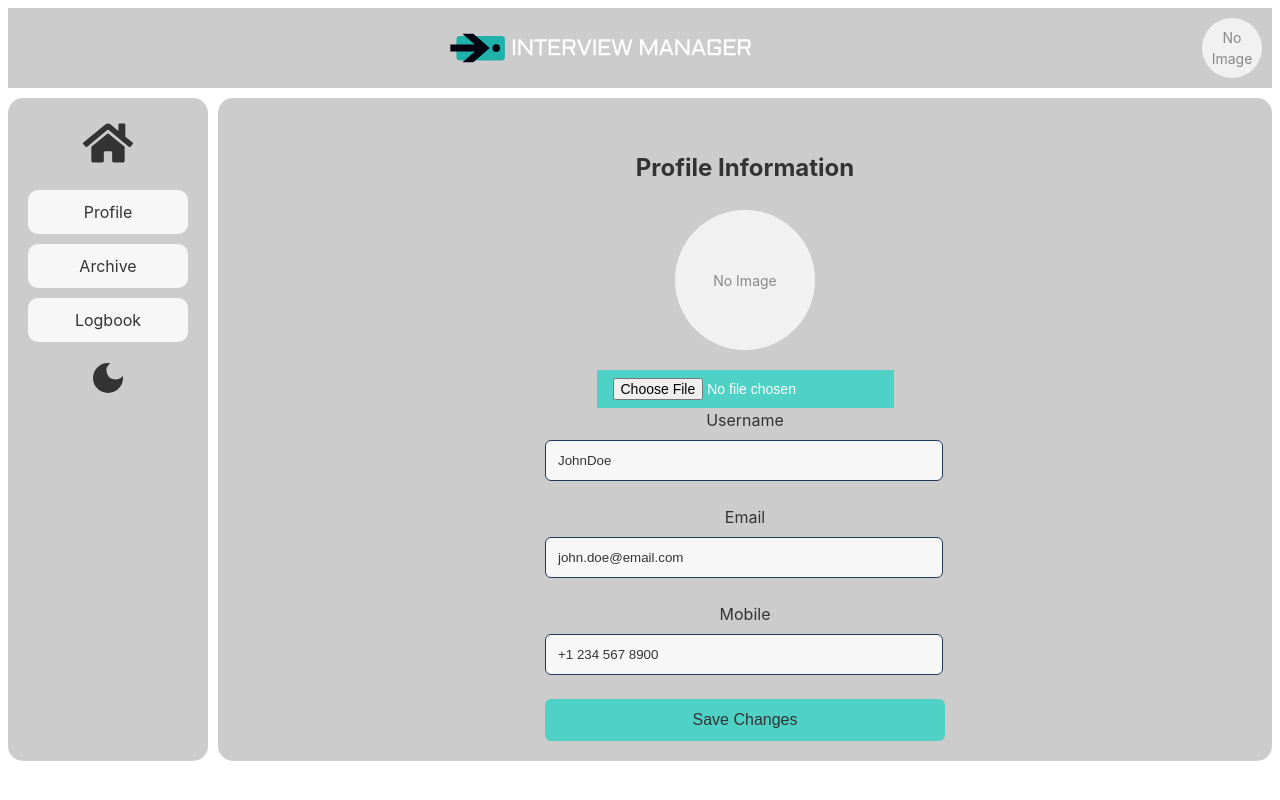
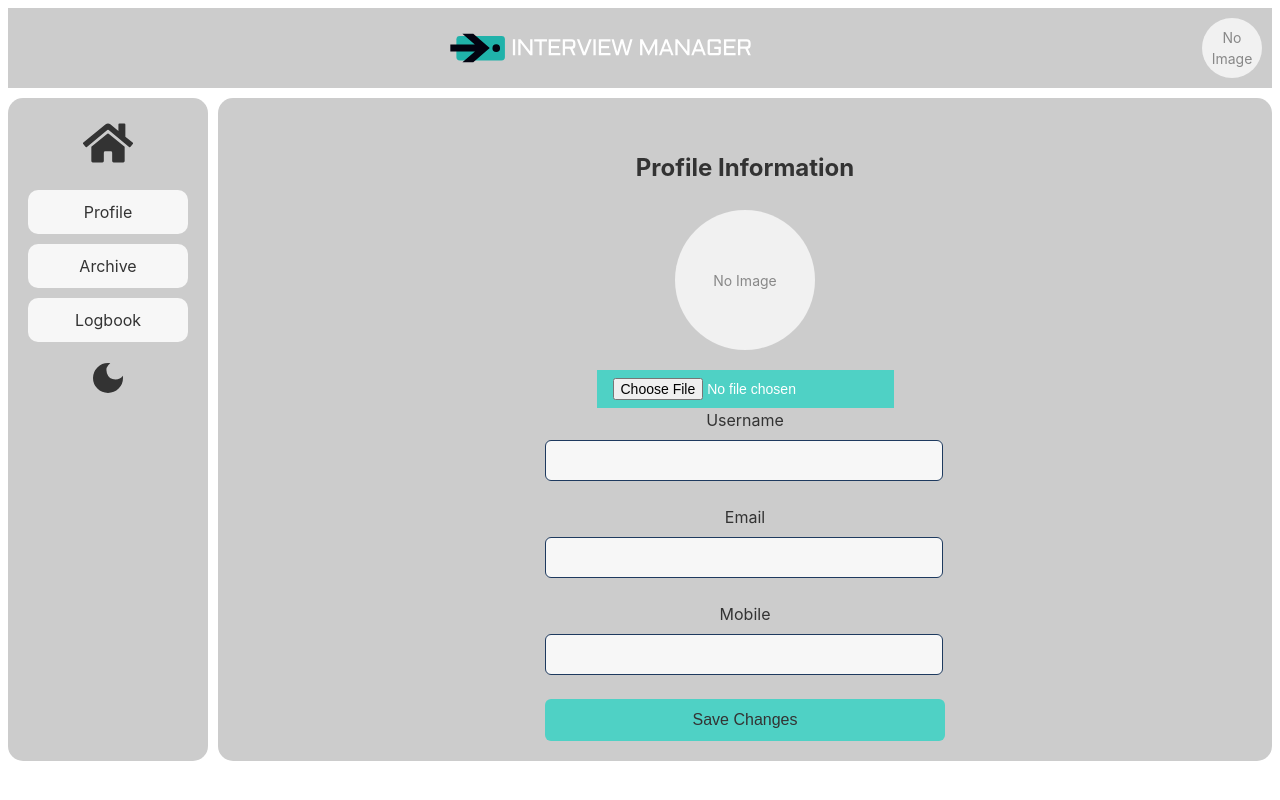
Before and after one commit to johnfa1508/interview-manager-client, a React (Vite) app: page /profile in a window 1280 px wide. Built offline with nearby package versions, Linux system fonts and the light colour scheme; no server answers.

Commit message:
Local storage with way too much info

```diff
--- a/src/App.jsx
+++ b/src/App.jsx
@@ -6,12 +6,10 @@ import LogbookPage from './pages/logbook/index.jsx';
 import ArchivePage from './pages/archive/index.jsx';
 import LoginPage from './pages/login/index.jsx';
 import RegisterPage from './pages/register/index.jsx';
-import { UserProvider } from './context/UserContext.jsx';
 
 function App() {
   return (
     <>
-      <UserProvider>
       <Routes>
         <Route path="/" element={<Dashboard />} />
         <Route path="/profile" element={<ProfilePage />} />
@@ -20,7 +18,6 @@ function App() {
         <Route path="/login" element={<LoginPage />} />
         <Route path="/register" element={<RegisterPage />} />
       </Routes>
-      </UserProvider>
     </>
   );
 }
--- a/src/context/UserContext.jsx
+++ /dev/null
@@ -1,19 +0,0 @@
-/* eslint-disable no-unused-vars */
-/* eslint-disable react/prop-types */
-import { createContext, useContext, useState } from 'react';
-
-const UserContext = createContext();
-
-export const useUser = () => {
-  return useContext(UserContext);
-};
-
-export const UserProvider = ({ children }) => {
-  const [user, setUser] = useState(null);
-
-  const setUserData = (userData) => {
-    setUser(userData);
-  };
-
-  return <UserContext.Provider value={{ user, setUserData }}>{children}</UserContext.Provider>;
-};
--- /dev/null
+++ b/src/context/userStorage.jsx
@@ -0,0 +1,18 @@
+
+
+export const saveUserToLocalStorage = (user) => {
+    localStorage.setItem('user', JSON.stringify(user));
+  };
+
+  export const getUserFromLocalStorage = () => {
+    const user = localStorage.getItem('user');
+    return user ? JSON.parse(user) : null; // Return user data if exists, else return null
+  };
+
+  export const updateUserInLocalStorage = (updatedUser) => {
+    localStorage.setItem('user', JSON.stringify(updatedUser));
+  };
+
+  export const removeUserFromLocalStorage = () => {
+    localStorage.removeItem('user');
+  };
--- a/src/pages/profilepage/index.jsx
+++ b/src/pages/profilepage/index.jsx
@@ -1,19 +1,33 @@
 /* eslint-disable no-unused-vars */
-import { useState } from 'react';
+import { useState, useEffect } from 'react';
 import Header from '../../components/header';
 import NavBar from '../../components/navigation';
 import ProfileImage from '../../components/ProfileImage';
+import { getUserFromLocalStorage, updateUserInLocalStorage } from '../../context/userStorage';
 import './style.css';
 
 const ProfilePage = () => {
   const [formData, setFormData] = useState({
-    username: 'JohnDoe',
-    email: 'john.doe@email.com',
-    mobile: '+1 234 567 8900'
+    username: '',
+    email: '',
+    mobile: '',
   });
 
   const [isSaving, setIsSaving] = useState(false);
   const [image, setImage] = useState(null);
+
+  // Load user data from localStorage when the component mounts
+  useEffect(() => {
+    const user = getUserFromLocalStorage();
+    if (user) {
+      setFormData({
+        username: user.username,
+        email: user.email,
+        mobile: user.mobile
+      });
+      setImage(user.profileImage || null); // Optionally, load profile image from localStorage
+    }
+  }, []);
 
   const handleChange = (e) => {
     const { name, value } = e.target;
@@ -28,8 +42,10 @@ const ProfilePage = () => {
     setIsSaving(true);
 
     try {
-      // Simulate API call - replace with actual API endpoint
-      await new Promise((resolve) => setTimeout(resolve, 1000));
+      // Save updated user data to localStorage
+      const updatedUser = { ...formData, profileImage: image };
+      updateUserInLocalStorage(updatedUser); // Update localStorage with new data
+
       alert('Profile updated successfully!');
     } catch (error) {
       alert('Failed to update profile');
@@ -43,7 +59,7 @@ const ProfilePage = () => {
     if (file) {
       const reader = new FileReader();
       reader.onloadend = () => {
-        setImage(reader.result);
+        setImage(reader.result); // Store the image as a base64 string
       };
       reader.readAsDataURL(file);
     }
--- a/src/pages/register/index.jsx
+++ b/src/pages/register/index.jsx
@@ -2,7 +2,7 @@
 import { useState } from 'react';
 import { useNavigate } from 'react-router-dom';
 import { registerUserAsync } from '../../service/apiClient';
-import { useUser } from '../../context/UserContext';
+import { saveUserToLocalStorage } from '../../context/userStorage';
 import './style.css';
 
 const RegisterPage = () => {
@@ -16,8 +16,6 @@ const RegisterPage = () => {
   });
   const [isSubmitting, setIsSubmitting] = useState(false);
   const navigate = useNavigate();
-  const { setUserData } = useUser();
-
 
   const handleInputChange = (e) => {
     const { name, value } = e.target;
@@ -26,7 +24,6 @@ const RegisterPage = () => {
 
   const handleImageChange = (e) => {
     const file = e.target.files[0];
-    //make The image base64 or something here?
     setFormData((prev) => ({ ...prev, profileImage: file }));
   };
 
@@ -48,17 +45,13 @@ const RegisterPage = () => {
         mobile: formData.mobile
       };
 
-
       const response = await registerUserAsync(payload);
 
-      // Check if the response is successful
       if (response === 'User Registered Successfully') {
-        setUserData(formData);
-        console.log('User Data:', formData);
+        saveUserToLocalStorage(response); // Save the data to localStorage
         alert('Registration successful!');
         navigate('/');
       } else {
-        // Show error message from the response or fallback message
         alert(response?.message || 'Registration failed');
       }
     } catch (error) {
@@ -111,7 +104,7 @@ const RegisterPage = () => {
             />
           </div>
 
-          {/* MAKE SOME CHANGEZ HERE*/}
+          {/* Profile Image */}
           <div className="input-group">
             <label htmlFor="profileImage">Profile Image</label>
             <input
```
Lines whose indentation alone changed are shown as unchanged.
